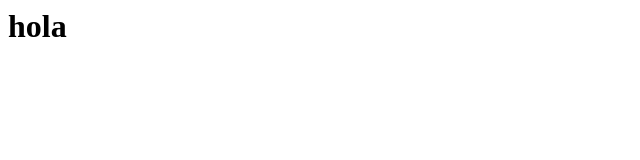
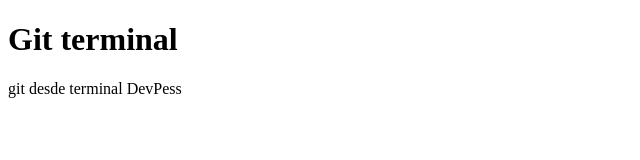
Before and after one commit to DevPaulSuarez/git, a plain HTML site: page index.html in a window 1280 px wide. Shown: the whole page, without its empty margins (0-640 px from the left). Drawn offline with Linux system fonts and the light colour scheme.

Commit message:
update index.html

```diff
--- a/index.html
+++ b/index.html
@@ -1,5 +1,17 @@
-<html>
-<h1>
-hola
-<h1>
+<!DOCTYPE html>
+<html lang="en">
+<head>
+    <meta charset="UTF-8">
+    <meta name="viewport" content="width=device-width, initial-scale=1.0">
+    <title>Pess git</title>
+</head>
+<body>
+
+    <h1>Git terminal</h1>
+</body>
+<footer>
+    <p>
+        git desde terminal DevPess
+    </p>
+</footer>
 </html>
```
